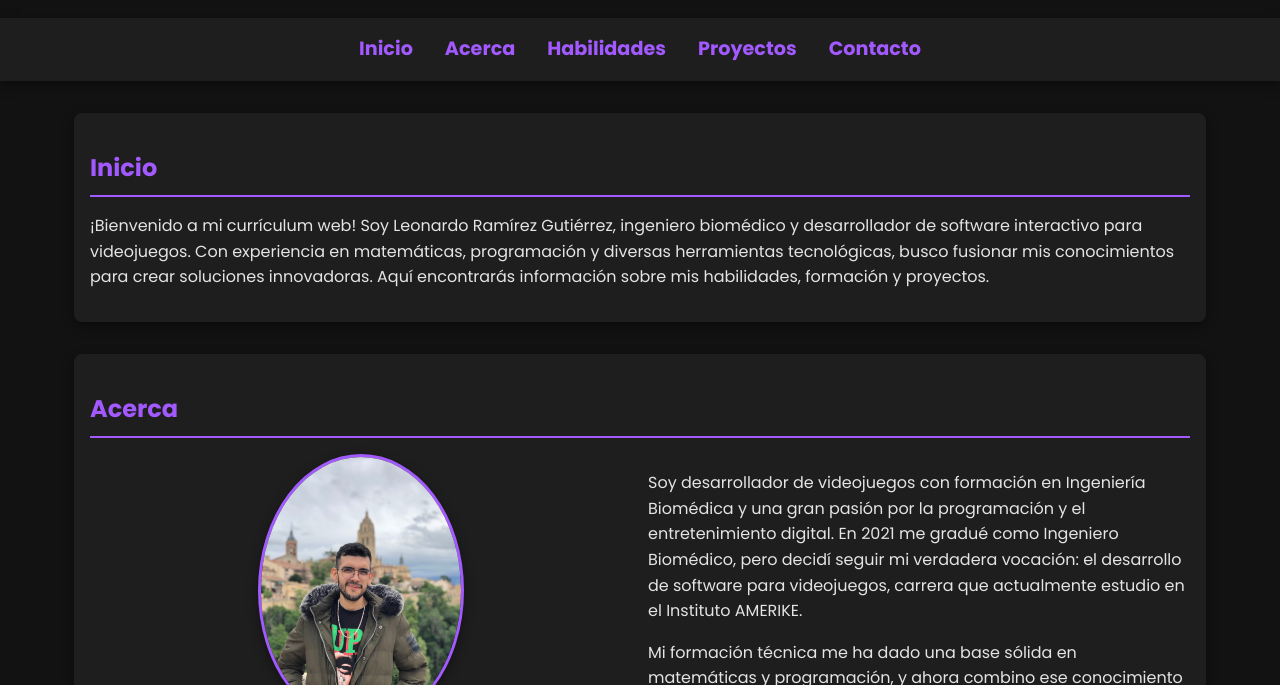
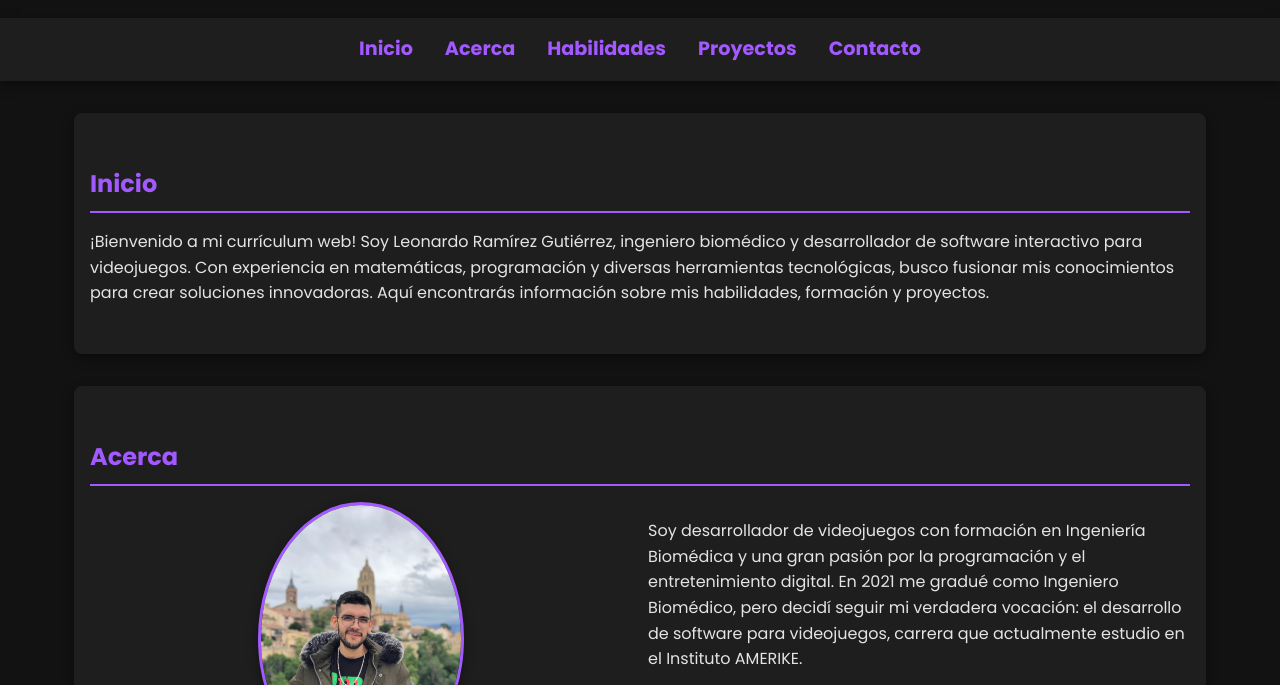
Before and after one commit to LeeonDeChino/CV_web, a plain HTML site: page docs/index.html in a window 1280 px wide. Shown: the part 110-795 px from the top of the page. Drawn offline with Linux system fonts and the light colour scheme.

Commit message:
Modificaciones mínimas

```diff
--- a/docs/css/styles.css
+++ b/docs/css/styles.css
@@ -4,13 +4,13 @@ html {
 }
 
 :root {
-    --text-color: #e4e4e4; /* Gris claro */
-    --bg-color: #121212;   /* Negro grisáceo */
-    --bg-alt: #1e1e1e;     /* Gris oscuro */
-    --accent-color: #a259ff; /* Morado moderno */
+    --text-color: #e4e4e4;
+    --bg-color: #121212;
+    --bg-alt: #1e1e1e;
+    --accent-color: #a259ff;
     --accent-hover: #8e3dff;
     --border-radius: 8px;
-    --shadow: 0 4px 12px rgba(0, 0, 0, 0.4); /* Más visible en fondo oscuro */
+    --shadow: 0 4px 12px rgba(0, 0, 0, 0.4);
 }
 
 body {
@@ -89,7 +89,7 @@ img {
 .container {
     max-width: 1100px;
     margin: 2rem auto;
-    padding: 1rem;
+    padding: 2rem 1rem;
     background-color: var(--bg-alt);
     border-radius: var(--border-radius);
     box-shadow: var(--shadow);
@@ -108,7 +108,7 @@ img {
     border-radius: var(--border-radius);
     padding: 1rem;
     box-shadow: var(--shadow);
-    transition: transform 0.3s;
+    transition: transform 0.3s ease;
 }
 
 .card-proyectos:hover {
@@ -132,12 +132,13 @@ img {
     display: block;
     margin: 1rem auto 0;
     cursor: pointer;
-    transition: background-color 0.3s;
+    transition: background-color 0.3s ease, transform 0.2s ease;
 }
 
 .card-btn:hover {
     background-color: var(--accent-hover);
-    color:rgba(62, 245, 56, 0.4)
+    color: white;
+    transform: scale(1.05);
 }
 
 .card-img {
@@ -152,10 +153,15 @@ img {
     color: var(--accent-color);
 }
 
+.skills {
+    overflow-x: auto;
+}
+
 .skills table {
     width: 100%;
     border-collapse: collapse;
     margin-top: 1rem;
+    min-width: 300px;
 }
 
 .skills td {
```
